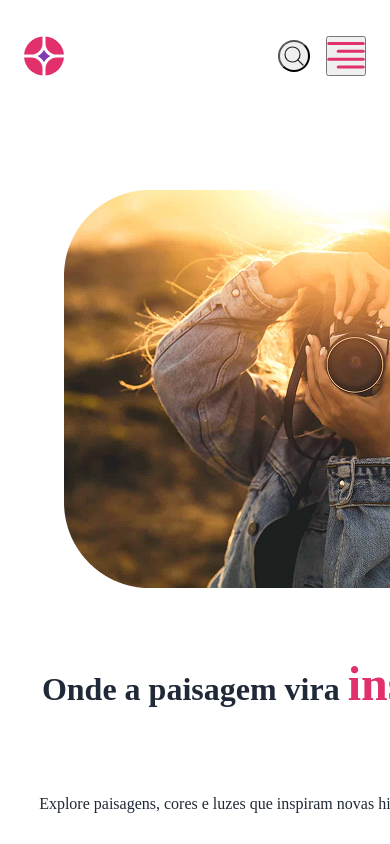
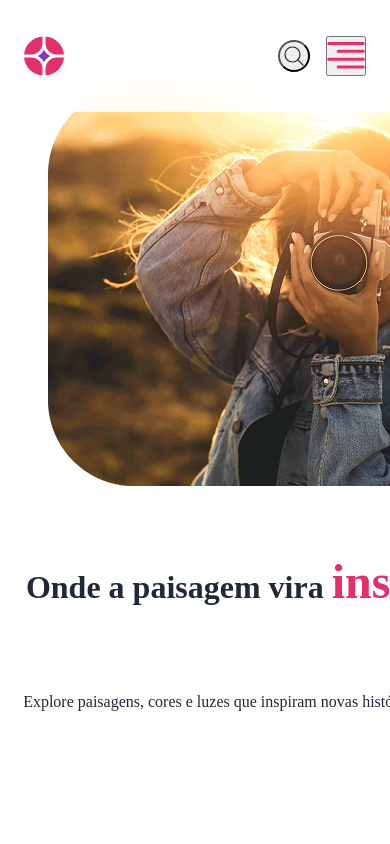
Before and after one commit to DavyAndrade/InspirePixel, a Vue app: page / in a window 390 px wide. Shown: the top 844 px of the page. Built offline with nearby package versions, Linux system fonts and the light colour scheme; no server answers; the HTML template or start-up script is replaced by a standard one.

Commit message:
fix: hero mobile overflow

```diff
--- a/src/components/sections/Hero.vue
+++ b/src/components/sections/Hero.vue
@@ -22,12 +22,10 @@ $text-color: #1f2937;
 .hero {
   display: flex;
   flex-direction: column;
-  justify-content: center;
   align-items: center;
-  padding: 5rem 1rem;
+  padding-block: 5rem;
   gap: 2rem;
   max-width: 1024px;
-  min-height: 100vh;
   margin: 0 auto;
   color: $text-color;
 
```
